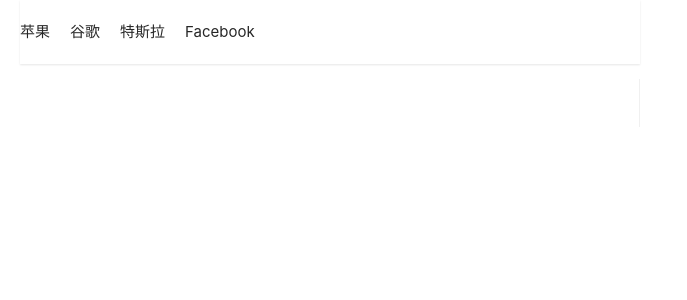
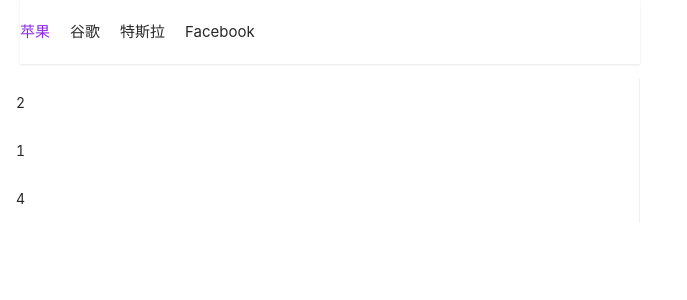
Before and after one commit to bearxsh/react-ts-learn-3, a React (Create React App) app: page / in a window 1280 px wide. Shown: the top 300 px of the page, without its empty margins (0-687 px from the left). Built offline with nearby package versions, Linux system fonts and the light colour scheme.

Commit message:
'update'

```diff
--- a/package.json
+++ b/package.json
@@ -12,6 +12,7 @@
     "@types/react-dom": "^16.9.10",
     "antd": "^4.16.5",
     "axios": "^0.21.1",
+    "classnames": "^2.3.1",
     "react": "^17.0.1",
     "react-dom": "^17.0.1",
     "react-router-dom": "^5.2.0",
--- a/src/component/BearMenu/BearMenu.tsx
+++ b/src/component/BearMenu/BearMenu.tsx
@@ -1,10 +1,32 @@
-import React from "react";
-import './index.css'
+import React, {useState} from "react";
+import './index.css';
+import classNames from "classnames";
+import BearMenuContext from "./BearMenuContext";
+
 interface BearMenuProps {
     children?: React.ReactNode;
 }
+
 function BearMenu(props: BearMenuProps) {
-    return <ul className={`menu-wrap`}>{props.children}</ul>
+    console.log("渲染");
+    const [selectedItem, setSelectedItem] = useState("tesla");
+    const classes = classNames({
+        "menu-wrap": true
+    });
+    function handleClick(e: any) {
+        console.log(e.target);
+    }
+    console.log(props.children);
+    setInterval(() => {
+        setSelectedItem("apple");
+    }, 3000);
+    const {children} = props;
+    return (<ul className={classes} onClick={handleClick}>
+        {/*如果要让子组件能够监听到Provider中value的变化，则value必须是state，不能是普通变量*/}
+        <BearMenuContext.Provider value={{selectedItem}}>
+            {children}
+        </BearMenuContext.Provider>
+    </ul>)
 }
 
 export default BearMenu;
--- /dev/null
+++ b/src/component/BearMenu/BearMenuContext.tsx
@@ -0,0 +1,9 @@
+import React from "react";
+
+interface BearMenuContextProps {
+    selectedItem: string;
+}
+
+const BearMenuContext = React.createContext<BearMenuContextProps>({selectedItem: "2"});
+
+export default BearMenuContext;
--- a/src/component/BearMenu/BearMenuItem.tsx
+++ b/src/component/BearMenu/BearMenuItem.tsx
@@ -1,11 +1,21 @@
 import React from "react";
+import {useContext} from "react";
+import classNames from "classnames";
+import BearMenuContext from "./BearMenuContext";
 
 interface BearMenuItemProps {
     children: React.ReactNode;
+    id: string;
 }
 
 function BearMenuItem(props: BearMenuItemProps) {
-    return <li>{props.children}</li>
+    //console.log(props.id);
+    const context = useContext(BearMenuContext);
+    console.log(context);
+    const classes = classNames({
+        "active": context.selectedItem === props.id
+    });
+    return <li className={classes}>{props.children}</li>
 }
 
 export default BearMenuItem;
--- a/src/component/BearMenu/index.css
+++ b/src/component/BearMenu/index.css
@@ -16,3 +16,7 @@
 .menu-wrap li:hover {
     color: blueviolet;
 }
+
+.menu-wrap li.active {
+    color: blueviolet;
+}
--- /dev/null
+++ b/src/component/Test/Test.tsx
@@ -0,0 +1,53 @@
+import React from "react";
+const { createContext, useContext, useState } = React;
+interface ContextProps {
+    style?: string;
+    visible: boolean;
+    toggleStyle?: ()=>void;
+    toggleVisible?: ()=>void;
+}
+const ThemeContext = createContext<ContextProps>({visible: false});
+
+function Content() {
+    const { style, visible, toggleStyle, toggleVisible } = useContext(
+        ThemeContext
+    );
+
+    return (
+        <div>
+            <p>
+                The theme is <em>{style}</em> and state of visibility is
+                <em> {visible.toString()}</em>
+            </p>
+            <button onClick={toggleStyle}>Change Theme</button>
+            <button onClick={toggleVisible}>Change Visibility</button>
+        </div>
+    );
+}
+
+function Test() {
+    const [style, setStyle] = useState("light");
+    const [visible, setVisible] = useState(true);
+
+    function toggleStyle() {
+        setStyle(style => (style === "light" ? "dark" : "light"));
+    }
+    function toggleVisible() {
+        setVisible(visible => !visible);
+    }
+
+    setInterval(()=> {
+        console.log("change");
+        setStyle("dark");
+    }, 3000);
+
+    return (
+        <ThemeContext.Provider
+            value={{ style, visible, toggleStyle, toggleVisible }}
+        >
+            <Content />
+        </ThemeContext.Provider>
+    );
+}
+
+export default Test;
--- a/src/index.tsx
+++ b/src/index.tsx
@@ -7,7 +7,7 @@
 import BearButton from "./component/BearButton/BearButton";
 import BearMenu from "./component/BearMenu/BearMenu";
 import BearMenuItem from "./component/BearMenu/BearMenuItem";
-
+import Test from "./component/Test/Test";
 const {SubMenu} = Menu;
 
 const style1 = {background: '#0092ff'};
@@ -19,14 +19,19 @@
             {/*组件自研！*/}
             <Col span={12}>
                 <BearMenu>
-                    <BearMenuItem>苹果</BearMenuItem>
-                    <BearMenuItem>谷歌</BearMenuItem>
-                    <BearMenuItem>特斯拉</BearMenuItem>
-                    <BearMenuItem>Facebook</BearMenuItem>
+                    <BearMenuItem id="apple">苹果</BearMenuItem>
+                    <BearMenuItem id="google">谷歌</BearMenuItem>
+                    <BearMenuItem id="tesla">特斯拉</BearMenuItem>
+                    <BearMenuItem id="facebook">Facebook</BearMenuItem>
                 </BearMenu>
                 <Menu>
-                    <Menu.Item></Menu.Item>
+                    <Menu.Item key="fdfd">2</Menu.Item>
+                    <Menu.Item key="vvv">1</Menu.Item>
+                    <Menu.Item key="xx">4</Menu.Item>
                 </Menu>
+            </Col>
+            <Col span={12}>
+
             </Col>
         </Row>
     </React.StrictMode>,
```
